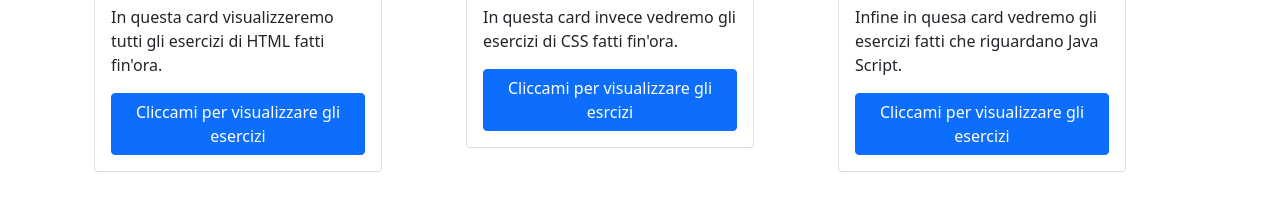
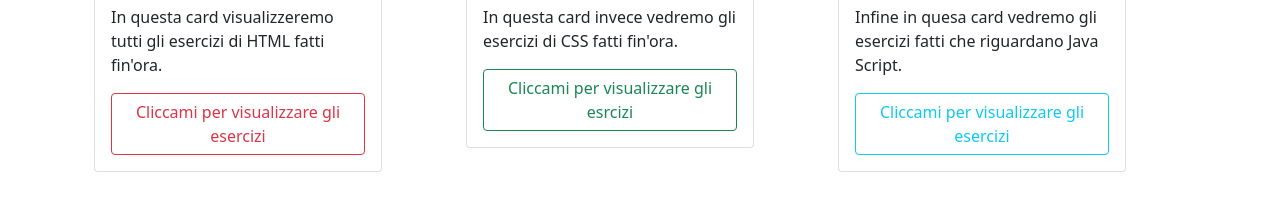
Before and after one commit to GiosueElMAazi/compiti-informatica, a plain HTML site: page index.html in a window 1280 px wide. Shown: the part 501-712 px from the top of the page. Drawn offline with nearby package versions, Linux system fonts and the light colour scheme.

Commit message:
Update index.html

```diff
--- a/index.html
+++ b/index.html
@@ -30,7 +30,7 @@
                     <div class="card-body">
                       <h5 class="card-title">HTML language</h5>
                       <p class="card-text">In questa card visualizzeremo tutti gli esercizi di HTML fatti fin'ora.</p>
-                      <a href="vecchioMenu.html" class="btn btn-primary">Cliccami per visualizzare gli esercizi</a>
+                      <a href="vecchioMenu.html" class="btn btn-outline-danger">Cliccami per visualizzare gli esercizi</a>
                     </div>
 
                   </div>
@@ -41,7 +41,7 @@
                     <div class="card-body">
                       <h5 class="card-title">CSS</h5>
                       <p class="card-text">In questa card invece vedremo gli esercizi di CSS fatti fin'ora.</p>
-                      <a href="box10.html" class="btn btn-primary">Cliccami per visualizzare gli esrcizi</a>
+                      <a href="box10.html" class="btn btn-outline-success">Cliccami per visualizzare gli esrcizi</a>
                     </div>
                   </div>
               </div>
@@ -51,7 +51,7 @@
                     <div class="card-body">
                       <h5 class="card-title">Java Script</h5>
                       <p class="card-text">Infine in quesa card vedremo gli esercizi fatti che riguardano Java Script.</p>
-                      <a href="#" class="btn btn-primary">Cliccami per visualizzare gli esercizi</a>
+                      <a href="#" class="btn btn-outline-info">Cliccami per visualizzare gli esercizi</a>
                     </div>
                   </div>
               </div>
```
